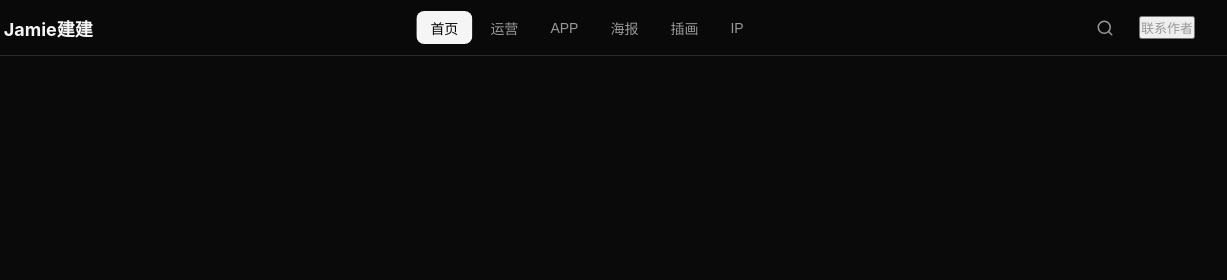
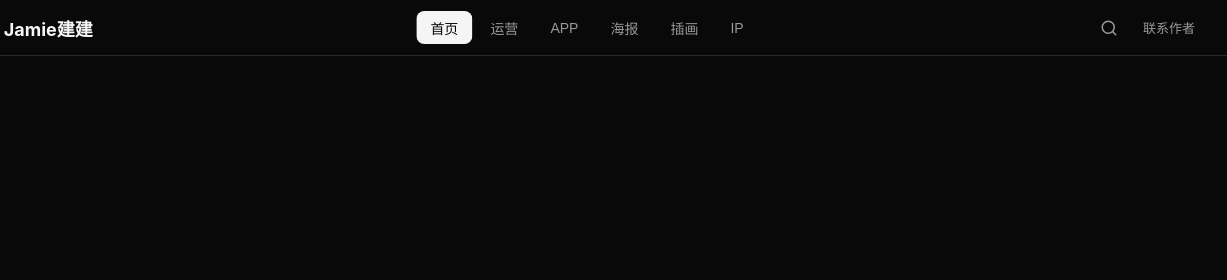
Before and after one commit to jamie-guo01/ai-prompt-gallery, a website: page index.html in a window 1280 px wide. Shown: the top 280 px of the page, 53-1280 px from the left. Drawn offline with nearby package versions, Linux system fonts and the light colour scheme.

Commit message:
fix: 去掉联系作者按钮的默认背景色

```diff
--- a/styles.css
+++ b/styles.css
@@ -147,6 +147,11 @@ body {
     color: var(--text-secondary);
     text-decoration: none;
     font-size: 0.8125rem;
+    background: none;
+    border: none;
+    cursor: pointer;
+    padding: 0;
+    font-family: inherit;
     transition: color 0.2s ease;
 }
 
```
